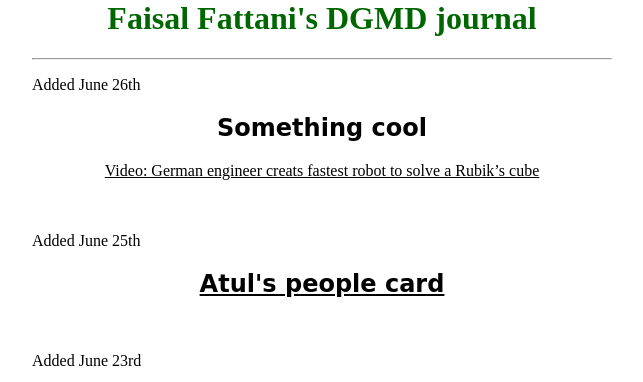
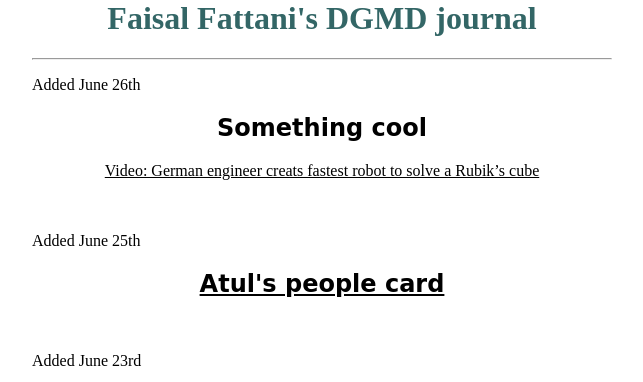
Before and after one commit to Faisal-TF/Faisal-TF, a plain HTML site: page index.html in a window 1280 px wide. Shown: the top 382 px of the page, without its empty margins (318-961 px from the left). Drawn offline with Linux system fonts and the light colour scheme.

Commit message:
Update index.html

```diff
--- a/index.html
+++ b/index.html
@@ -12,7 +12,7 @@ img {
 </head>
 
 <body topmargin="0" leftmargin="350" rightmargin="350" link="black" vlink="black">
-<font color="006600"> <h1 align="center"> Faisal Fattani's <a name="DGMD"> DGMD journal </a> </h1> </font> <hr>
+<font color="336666"> <h1 align="center"> Faisal Fattani's <a name="DGMD"> DGMD journal </a> </h1> </font> <hr>
 <p><font face="Agency FB"> Added June 26th </font> </p> <H2 align=center> <font face="Cursive"> Something cool </font> </H2>
 <Center> <a href= http://www.guinnessworldrecords.com/news/2016/2/new-footage-proves-fastest-robot-to-solve-a-rubiks-cube-record-has-been-broken-y-418225>Video: German engineer creats fastest robot to solve a Rubik’s cube </a></Center> <br> <br>
 <p><font face="Agency FB"> Added June 25th </font> </p> <center> <h2> <a align="center" href="http://codepen.io/Fattani/pen/yJVjOJ"> <font face="Cursive"> Atul's people card </font> </a> </h2> </center>
```
